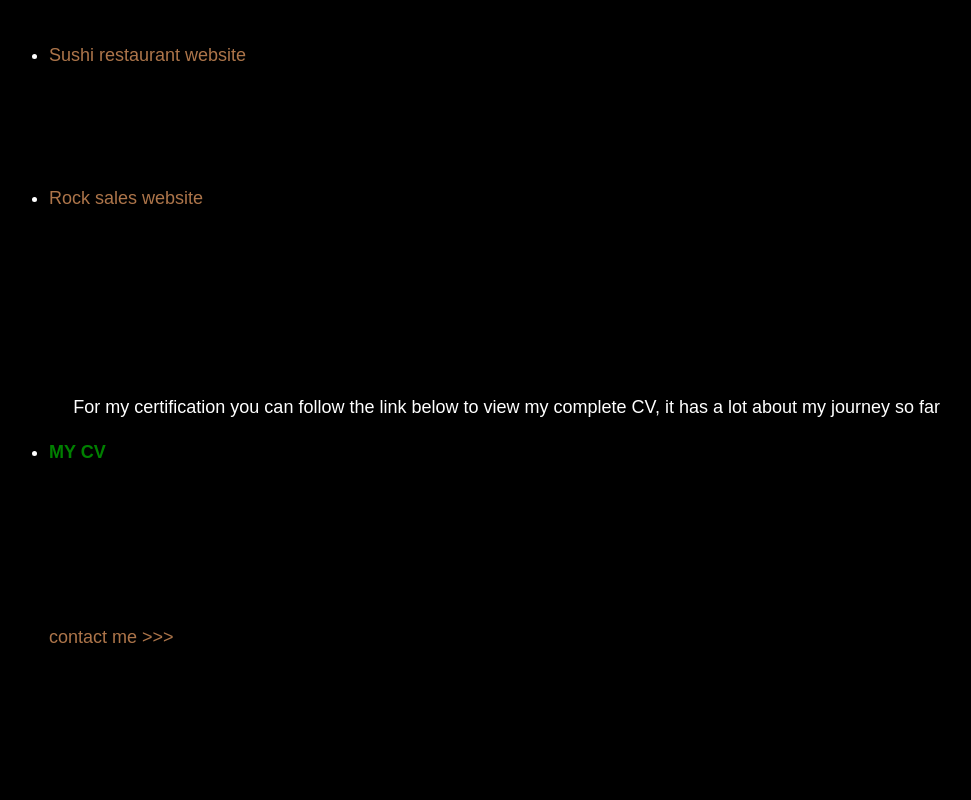
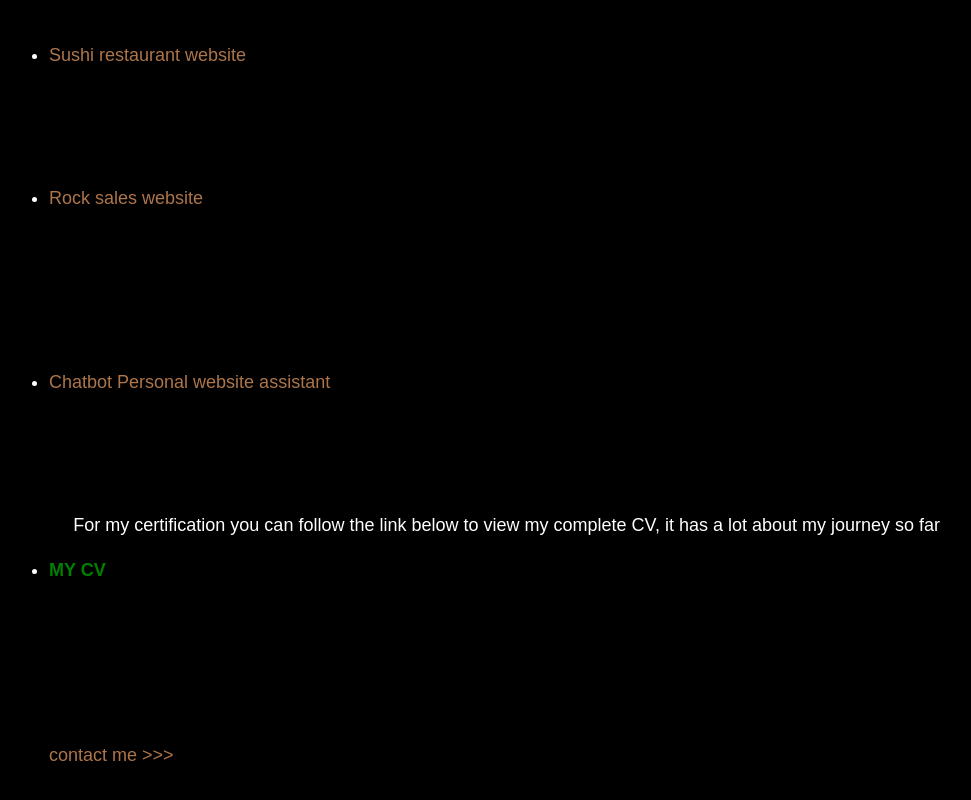
Before and after one commit to Osimi-Gift/osimiGodsgift, a plain HTML site: page project.html in a window 1280 px wide. Shown: the part 590-1390 px from the top of the page, without its empty margins (15-986 px from the left). Before the commit the page ends 1366 px from the top, so only its background shows below. Drawn offline with Linux system fonts and the light colour scheme.

Commit message:
Update project.html
Made some update to my project, included new project

```diff
--- a/project.html
+++ b/project.html
@@ -15,7 +15,9 @@
          <li><a class="link"href="https://the-cbs-team.github.io/complete_prototype/">website with PayPal integration </a></li>
           <li><a class="link"href="https://osimi-gift.github.io/SHOPPINGHUB/index.html">My shopping website  </a></li>
            <li><a class="link"href="https://osimi-gift.github.io/Sushi-Restaurant-/">Sushi restaurant website </a></li>
-            <li><a class="link"href="https://osimi-gift.github.io/Rocket/">Rock sales website</a></li><br><br><p>For my certification you can follow the link below to view my complete CV, it has a lot about my journey so far</p>
+            <li><a class="link"href="https://osimi-gift.github.io/Rocket/">Rock sales website</a></li><br><br>
+        <li><a class="link"href="https://osimi-gift.github.io/Chatbot.js/"> Chatbot Personal website assistant</a></li>
+        <p>For my certification you can follow the link below to view my complete CV, it has a lot about my journey so far</p>
            <li><a class="link"href="https://1drv.ms/w/s!AuxWRIP0VKy3gQwCHUwG7FE3OR4V"><b style="color:green;">MY CV</b></a></li>
 
 
```
